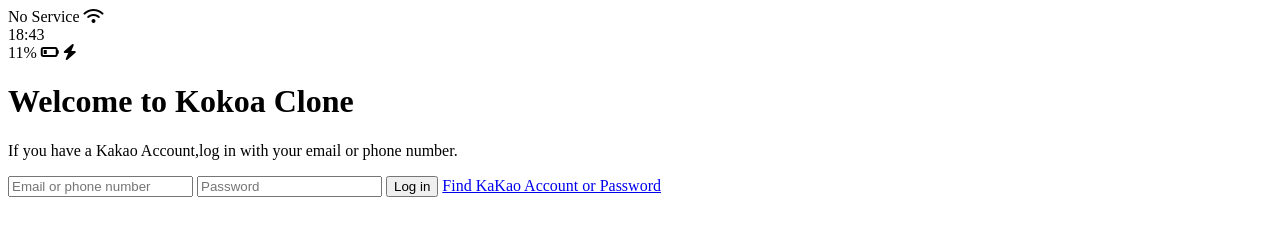
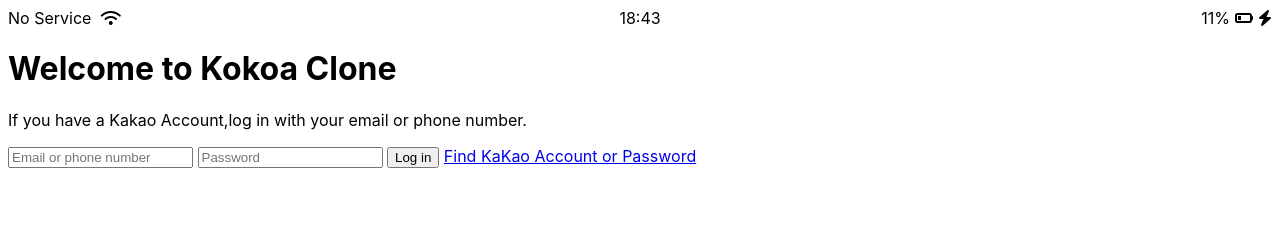
Before and after one commit to eyi-jin/kokoa-clone, a plain HTML site: page index.html in a window 1280 px wide. Drawn offline with Linux system fonts and the light colour scheme.

Commit message:
02.png__NavigationBar_CSS

```diff
--- a/CSS/styles.css
+++ b/CSS/styles.css
@@ -0,0 +1,26 @@
+body {
+  font-family: -apple-system, BlinkMacSystemFont, "Segoe UI", Roboto, Oxygen,
+    Ubuntu, Cantarell, "Open Sans", "Helvetica Neue", sans-serif;
+}
+.status-bar {
+  display: flex;
+  justify-content: space-between;
+}
+.status-bar__column {
+  width: 33%;
+}
+.status-bar__column:first-child span {
+  margin-right: 5px;
+}
+.status-bar__column:nth-child(2) {
+  display: flex;
+  justify-content: center;
+}
+.status-bar__column:last-child {
+  display: flex;
+  justify-content: flex-end;
+  align-items: center;
+}
+.status-bar__column .fa-battery-quarter {
+  margin: 0px 5px;
+}
--- a/index.html
+++ b/index.html
@@ -1,6 +1,7 @@
 <!DOCTYPE html>
 <html lang="en">
   <head>
+    <link rel="stylesheet" href="CSS/styles.css" />
     <meta charset="UTF-8" />
     <meta name="viewport" content="width=device-width, initial-scale=1.0" />
     <title>Welcome to Kokoa Talk</title>
```
